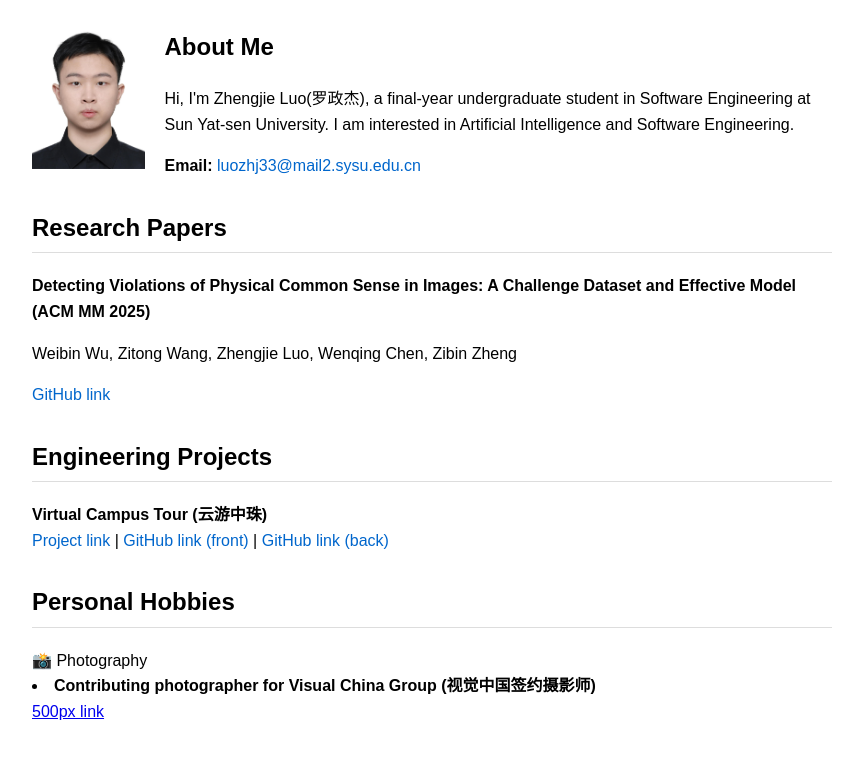
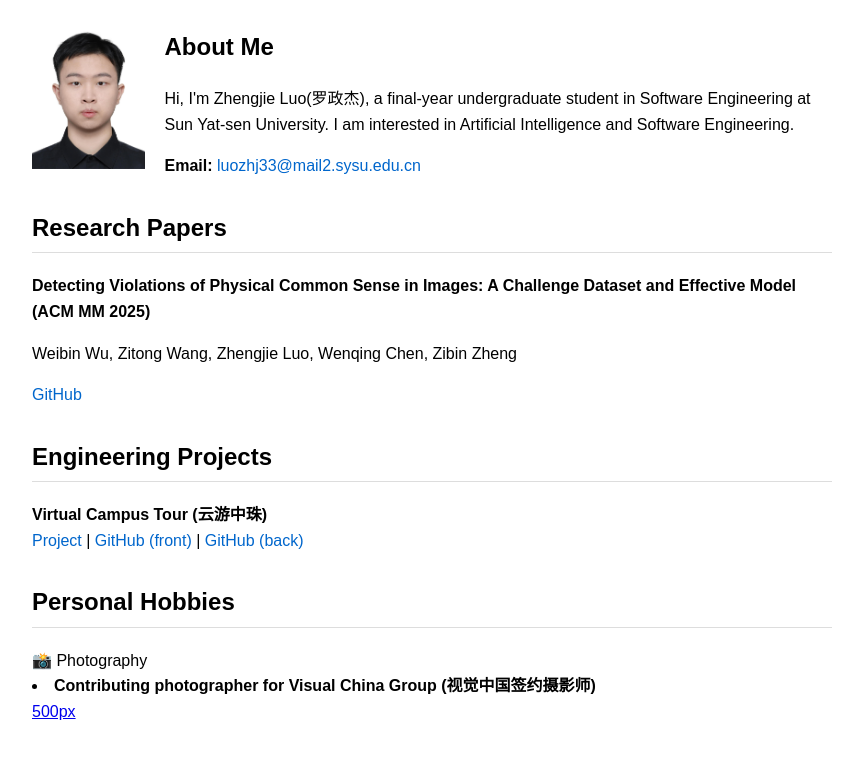
Before and after one commit to luozhj33/luozhj33.github.io, a plain HTML site: page index.html in a window 1280 px wide. Shown: the part 106-864 px from the top of the page, without its empty margins (208-1050 px from the left). Drawn offline with Linux system fonts and the light colour scheme.

Commit message:
Update index.html

```diff
--- a/index.html
+++ b/index.html
@@ -85,7 +85,7 @@
                 <strong>Detecting Violations of Physical Common Sense in Images: A Challenge Dataset and Effective Model (ACM MM 2025)</strong><br>
                 <p>Weibin Wu, Zitong Wang, Zhengjie Luo, Wenqing Chen, Zibin Zheng</p>
                 <!-- <a href="https://arxiv.org/abs/XXXX.XXXXX" target="_blank">arXiv link</a> | -->
-                <a href="https://github.com/ZitongWang018/PhyVIB" target="_blank">GitHub link</a>
+                <a href="https://github.com/ZitongWang018/PhyVIB" target="_blank">GitHub</a>
             </li>
         </ul>
     </div>
@@ -95,9 +95,9 @@
         <ul class="link-list">
             <li>
                 <strong>Virtual Campus Tour (云游中珠)</strong><br>
-                <a href="https://sysu.site/" target="_blank">Project link</a> |
-                <a href="https://github.com/Cry-StalL/virtual-campus-tour-2.0-front" target="_blank">GitHub link (front)</a> |
-                <a href="https://github.com/Cry-StalL/virtual-campus-tour-2.0-back" target="_blank">GitHub link (back)</a>
+                <a href="https://sysu.site/" target="_blank">Project</a> |
+                <a href="https://github.com/Cry-StalL/virtual-campus-tour-2.0-front" target="_blank">GitHub (front)</a> |
+                <a href="https://github.com/Cry-StalL/virtual-campus-tour-2.0-back" target="_blank">GitHub (back)</a>
             </li>
         </ul>
     </div>
@@ -108,7 +108,7 @@
             <div class="hobby-item">📸 Photography</div>
             <li>
                 <strong>Contributing photographer for Visual China Group (视觉中国签约摄影师)</strong><br>
-                <a href="https://500px.com.cn/zfjsjs" target="_blank">500px link</a>
+                <a href="https://500px.com.cn/zfjsjs" target="_blank">500px</a>
             </li>
         </div>
     </div>
```
